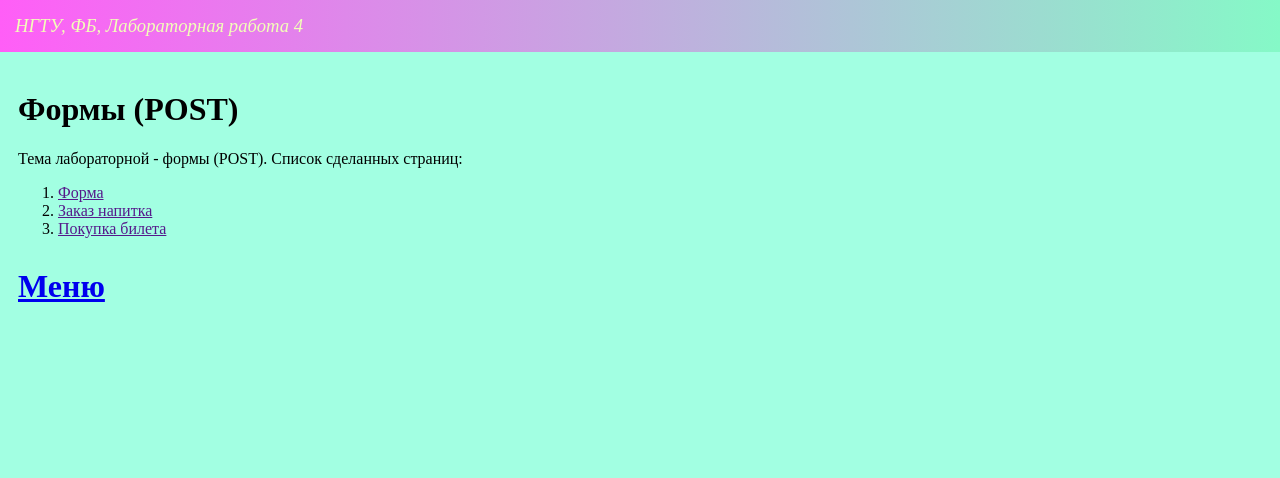
After one commit to PolinaZaiko/Labs-web-2, a Flask app: template templates/lab4.html in a window 1280 px wide. The commit adds this page. Shown: the top 478 px of the page. Run offline with Flask 3, Linux system fonts and the light colour scheme; the template is opened without the code that fills it, so the values that code supplies are empty.

Commit message:
Заготовка к 4-ой лабораторной

```diff
--- /dev/null
+++ b/lab4.py
@@ -0,0 +1,6 @@
+from flask import Blueprint, render_template, request
+lab4=Blueprint('lab4', __name__)
+
+@lab4.route('/lab4/')
+def lab():
+    return render_template('lab4.html')
--- a/templates/bilet.html
+++ b/templates/bilet.html
@@ -35,6 +35,7 @@
     {% if pas and age and viezd and naznach and date %}
 
     <form action="/lab3/oplatabileta">
+        <input type="hidden" name="type" value="{{ type }}">
         <div style="text-align: center;">
             <h1>Ваш билет</h1>
             <p>Ваше ФИО: {{ pas }}</p>
--- /dev/null
+++ b/templates/lab4.html
@@ -0,0 +1,17 @@
+{% extends 'base.html' %}
+{% block lab %}Лабораторная работа 4{% endblock %}
+{% block main%}
+    <h1>Формы (POST)</h1>
+    <div>Тема лабораторной - формы (POST). Список сделанных страниц:</div>
+    <ol>
+        <li>
+            <a href="">Форма</a>
+        </li>
+        <li>
+            <a href="">Заказ напитка</a>
+        </li>
+        <li>
+            <a href="">Покупка билета</a>
+        </li>
+    </ol>
+{% endblock %}
--- a/templates/oplatabileta.html
+++ b/templates/oplatabileta.html
@@ -34,7 +34,7 @@
     <h1>Оплата билета</h1>
 
     <div style="text-align: center;">
-        Сумма к оплате: {{ price }}
+        Сумма к оплате: {{ priced }}
     </div>
 
     <form action="/lab3/gotbilet/">
```
